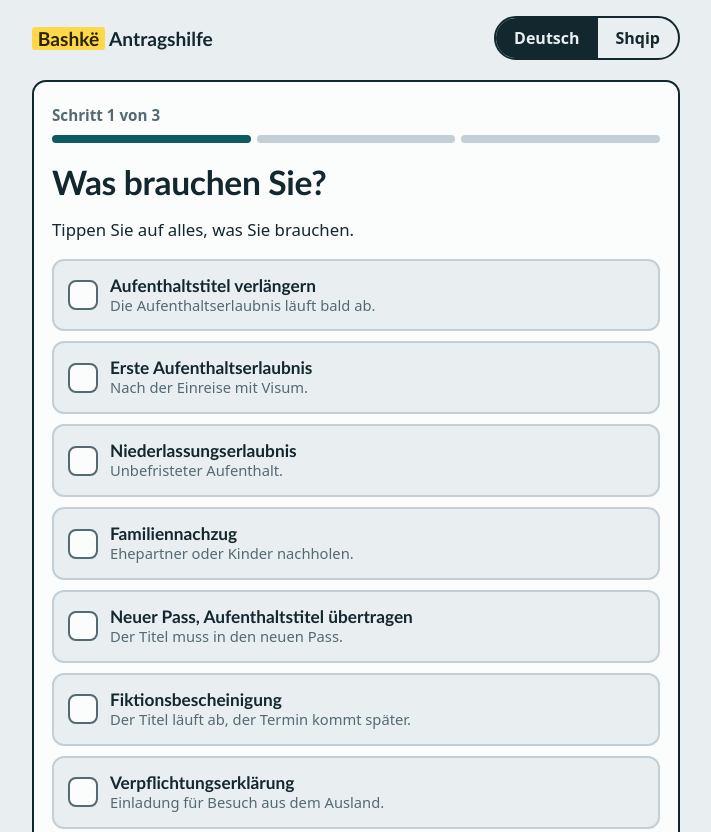
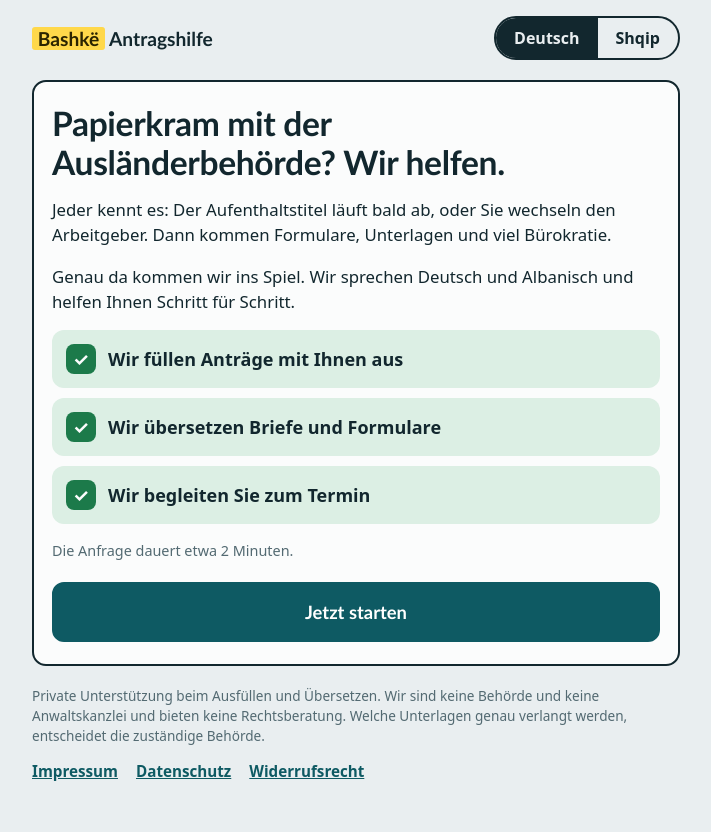
Before and after one commit to zCrystxlz/bashke, a plain HTML site: page index.html in a window 1280 px wide. Shown: the top 832 px of the page, without its empty margins (284-995 px from the left). Drawn offline with Linux system fonts and the light colour scheme.

Commit message:
Add files via upload

```diff
--- a/index.html
+++ b/index.html
@@ -52,6 +52,9 @@ header{display:flex;align-items:center;justify-content:space-between;gap:12px;fl
 .step{display:flex;flex-direction:column;gap:16px}
 .step h1:focus{outline:none}
 .hint{font-size:1.05rem}
+.does{list-style:none;margin:0;padding:0;display:flex;flex-direction:column;gap:10px}
+.does li{display:grid;grid-template-columns:auto 1fr;gap:12px;align-items:center;font-weight:600;background:var(--ok-bg);border-radius:12px;padding:14px}
+.does li::before{content:"✓";width:30px;height:30px;border-radius:8px;background:var(--ok);color:var(--surface);display:grid;place-items:center;font-weight:700}
 .deal{background:var(--mark);color:var(--mark-ink);font-weight:600;padding:8px 12px;border-radius:8px;align-self:flex-start}
 
 .services{display:flex;flex-direction:column;gap:10px}
@@ -138,7 +141,19 @@ footer{font-size:.85rem;color:var(--muted);display:flex;flex-direction:column;ga
       <div class="bar" aria-hidden="true"><i></i><i></i><i></i></div>
     </div>
 
-    <section class="step" id="step-1">
+    <section class="step" id="step-0">
+      <h1 tabindex="-1" data-i18n="introTitle"></h1>
+      <p class="hint" data-i18n="intro1"></p>
+      <p class="hint" data-i18n="intro2"></p>
+      <ul class="does">
+        <li data-i18n="does1"></li>
+        <li data-i18n="does2"></li>
+        <li data-i18n="does3"></li>
+      </ul>
+      <p class="muted small" data-i18n="introTime"></p>
+    </section>
+
+    <section class="step" id="step-1" hidden>
       <h1 tabindex="-1" data-i18n="s1Title"></h1>
       <p class="hint" data-i18n="s1Hint"></p>
       <div class="services" id="services"></div>
@@ -226,6 +241,11 @@ de:{
  shareText:"Hilfe bei Anträgen für die Ausländerbehörde, auf Deutsch und Albanisch:",
  lImpressum:"Impressum", lDatenschutz:"Datenschutz", lWiderruf:"Widerrufsrecht", legalBack:"Zurück zum Antrag",
  draft:"Entwurf. Diese Angaben sind noch nicht vollständig und noch nicht gültig.", legalLang:"",
+ introTitle:"Papierkram mit der Ausländerbehörde? Wir helfen.",
+ intro1:"Jeder kennt es: Der Aufenthaltstitel läuft bald ab, oder Sie wechseln den Arbeitgeber. Dann kommen Formulare, Unterlagen und viel Bürokratie.",
+ intro2:"Genau da kommen wir ins Spiel. Wir sprechen Deutsch und Albanisch und helfen Ihnen Schritt für Schritt.",
+ does1:"Wir füllen Anträge mit Ihnen aus", does2:"Wir übersetzen Briefe und Formulare", does3:"Wir begleiten Sie zum Termin",
+ introTime:"Die Anfrage dauert etwa 2 Minuten.", start:"Jetzt starten",
  s1Title:"Was brauchen Sie?", s1Hint:"Tippen Sie auf alles, was Sie brauchen.",
  priceReq:"Preis auf Anfrage",
  s2Title:"Wie erreichen wir Sie?", name:"Ihr Name", phone:"Ihre Telefonnummer", addr:"Ihre Adresse (Straße, Hausnummer, PLZ, Ort)", sumAddr:"Adresse",
@@ -257,6 +277,11 @@ sq:{
  shareText:"Ndihmë për aplikime në zyrën për të huaj, në gjermanisht dhe shqip:",
  lImpressum:"Impressum", lDatenschutz:"Mbrojtja e të dhënave", lWiderruf:"E drejta e tërheqjes", legalBack:"Kthehu te aplikimi",
  draft:"Draft. Këto të dhëna ende nuk janë të plota dhe ende nuk janë të vlefshme.", legalLang:"Teksti ligjor është vetëm në gjermanisht.",
+ introTitle:"Letra me zyrën për të huaj? Ne ju ndihmojmë.",
+ intro1:"Të gjithë e dinë: Leja e qëndrimit skadon së shpejti, ose ndërroni punëdhënësin. Pastaj vijnë formularët, dokumentet dhe shumë burokraci.",
+ intro2:"Pikërisht këtu hyjmë ne. Flasim gjermanisht dhe shqip dhe ju ndihmojmë hap pas hapi.",
+ does1:"Plotësojmë aplikimet bashkë me ju", does2:"Përkthejmë letra dhe formularë", does3:"Ju shoqërojmë në termin",
+ introTime:"Kërkesa zgjat rreth 2 minuta.", start:"Fillo tani",
  s1Title:"Çfarë ju duhet?", s1Hint:"Prekni gjithçka që ju duhet.",
  priceReq:"Çmimi sipas kërkesës",
  s2Title:"Si t'ju kontaktojmë?", name:"Emri juaj", phone:"Numri juaj i telefonit", addr:"Adresa juaj (rruga, numri, kodi postar, qyteti)", sumAddr:"Adresa",
@@ -344,7 +369,7 @@ const SERVICES = [
 ];
 
 
-let legal = "", lang = "de", step = 1, selected = [], escort = false, busy = false;
+let legal = "", lang = "de", step = 0, selected = [], escort = false, busy = false;
 const files = {};
 const $ = id => document.getElementById(id);
 const t = k => T[lang][k];
@@ -490,15 +515,15 @@ function render(){
   document.querySelector("main").hidden = !!legal; $("legal").hidden = !legal;
   $("wa").href = "https://wa.me/?text=" + encodeURIComponent(t("shareText") + " " + SITE_URL);
   if (legal){ renderLegal(); return; }
-  ["1","2","4","done"].forEach(s => { $("step-" + s).hidden = String(step) !== s; });
+  ["0","1","2","4","done"].forEach(s => { $("step-" + s).hidden = String(step) !== s; });
   const done = step === "done";
-  $("prog").hidden = done; $("nav").hidden = done;
+  $("prog").hidden = done || step === 0; $("nav").hidden = done;
   if (!done){
     const shown = step === 4 ? 3 : step;
     $("prog-text").textContent = t("step") + " " + shown + " " + t("of") + " 3";
     document.querySelectorAll(".bar i").forEach((el, i) => el.classList.toggle("on", i < shown));
-    $("back").hidden = step === 1;
-    $("next").textContent = busy ? t("sending") : (step === 4 ? t("send") : t("next"));
+    $("back").hidden = step <= 1;
+    $("next").textContent = busy ? t("sending") : (step === 4 ? t("send") : step === 0 ? t("start") : t("next"));
     $("next").disabled = busy;
   }
   if (step === 1) renderServices();
```
